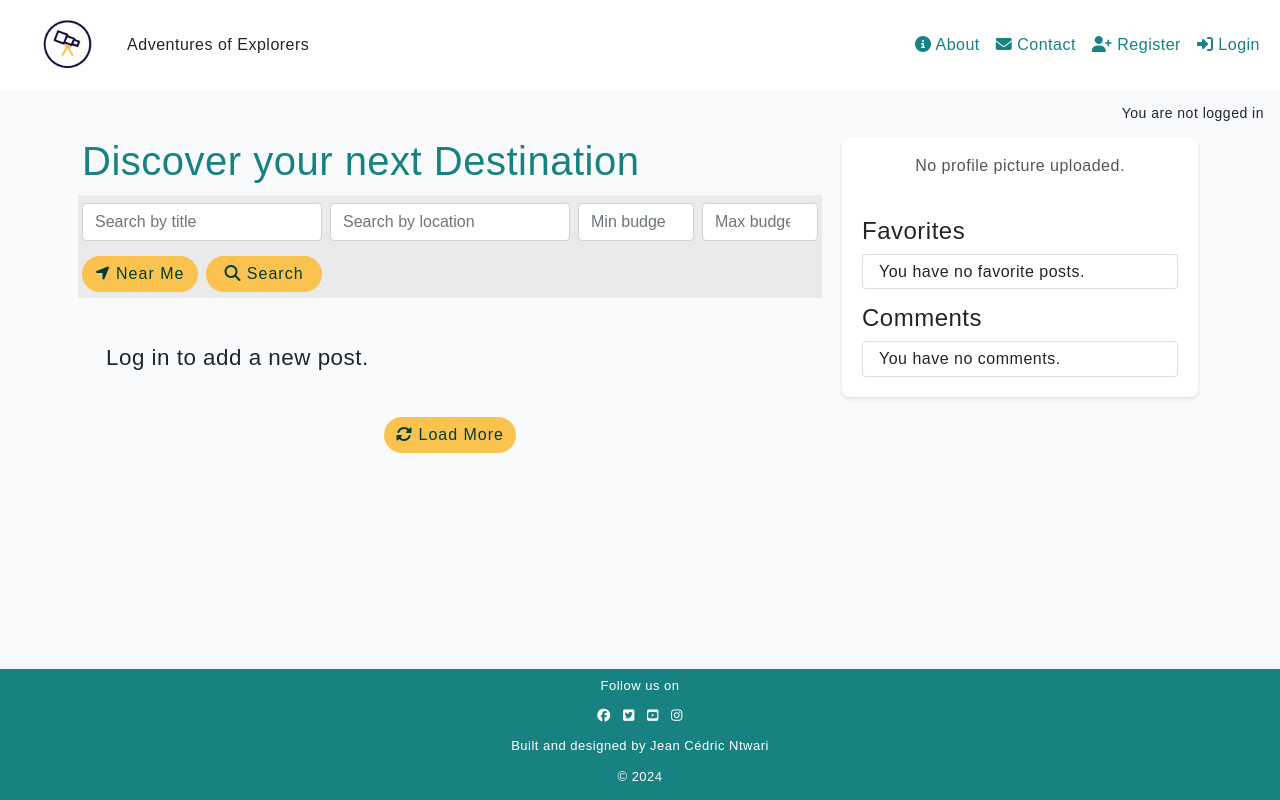
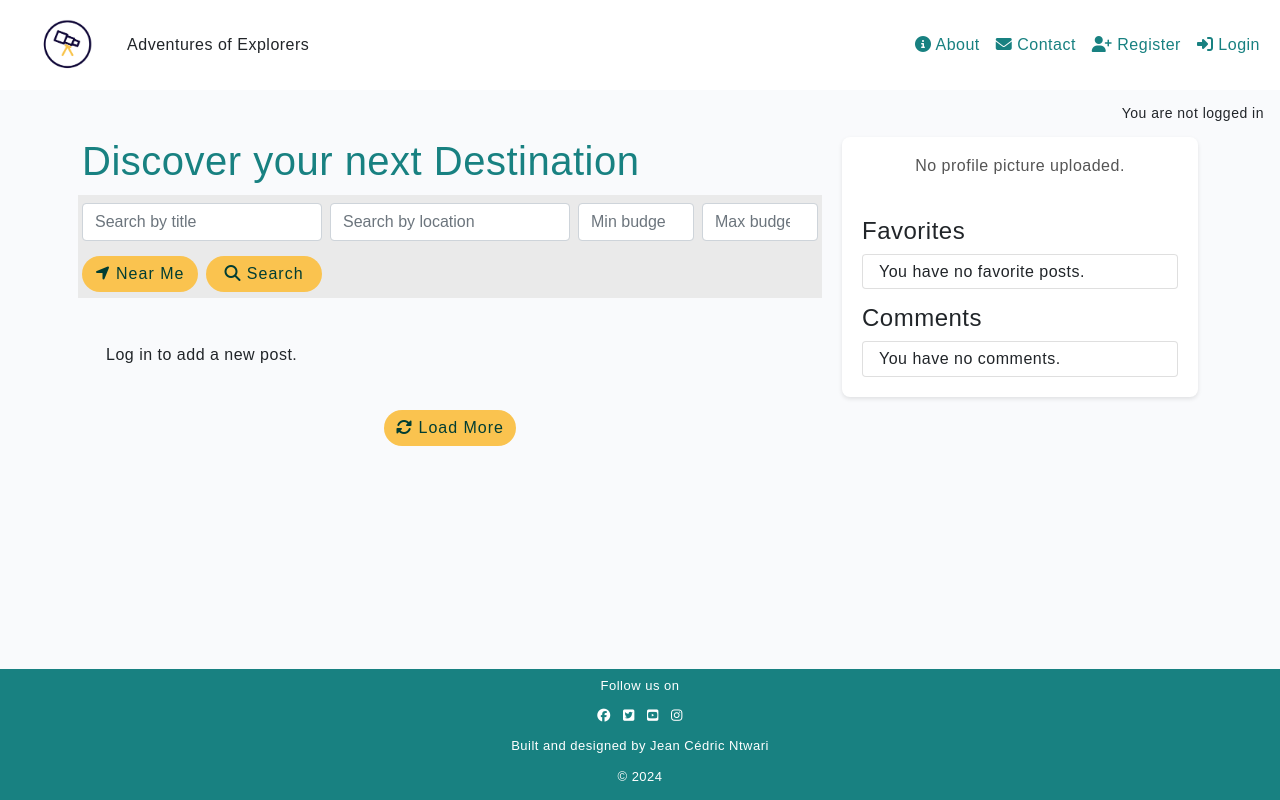
Before and after one commit to CedricNtwari/budget-explorer, a Django app: page / in a window 1280 px wide. Run offline with Django 4.2, Linux system fonts and the light colour scheme; data that the repository does not hold is empty; some libraries are stand-ins or nearby versions.

Commit message:
style: add font size to main background for consistent text appearance

```diff
--- a/static/css/style.css
+++ b/static/css/style.css
@@ -223,6 +223,7 @@ body {
 
 .main-bg {
   background-color: #f9fafc;
+  font-size: medium;
 }
 
 .card {
```
